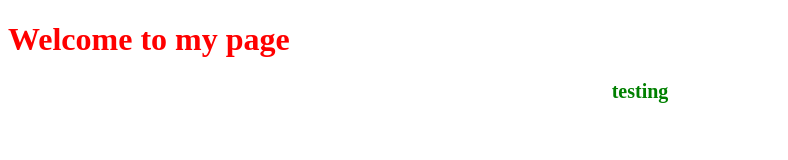
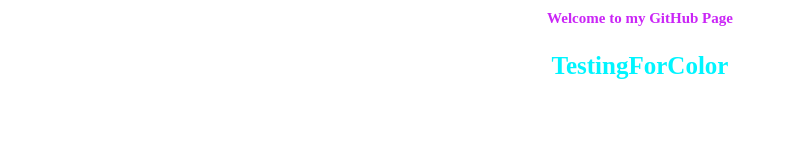
Before and after one commit to goktuggeneci/goktuggeneci.github.io, a plain HTML site: page index.html in a window 1280 px wide. Shown: the whole page, without its empty margins (0-788 px from the left). Drawn offline with Linux system fonts and the light colour scheme.

Commit message:
newcolors

```diff
--- a/index.html
+++ b/index.html
@@ -9,8 +9,8 @@
     <title>a Good Title</title>
   </head>
   <body>
-    <h1>Welcome to my page<h1>
-	   <p>testing<p>
+    <h1>Welcome to my GitHub Page<h1>
+	   <p>TestingForColor<p>
    </body>
 
 </html>
--- a/style.css
+++ b/style.css
@@ -1,9 +1,12 @@
 p {
-    color: green;
-    font-size: 20px;
+    color: #00F5FF;
+    font-size: 25px;
     text-align: center;
 }
 
 h1 {
-  color: red;
+  color: #CA25F6;
+  font-size: 15px;
+  text-align: center;
+
 }
```
